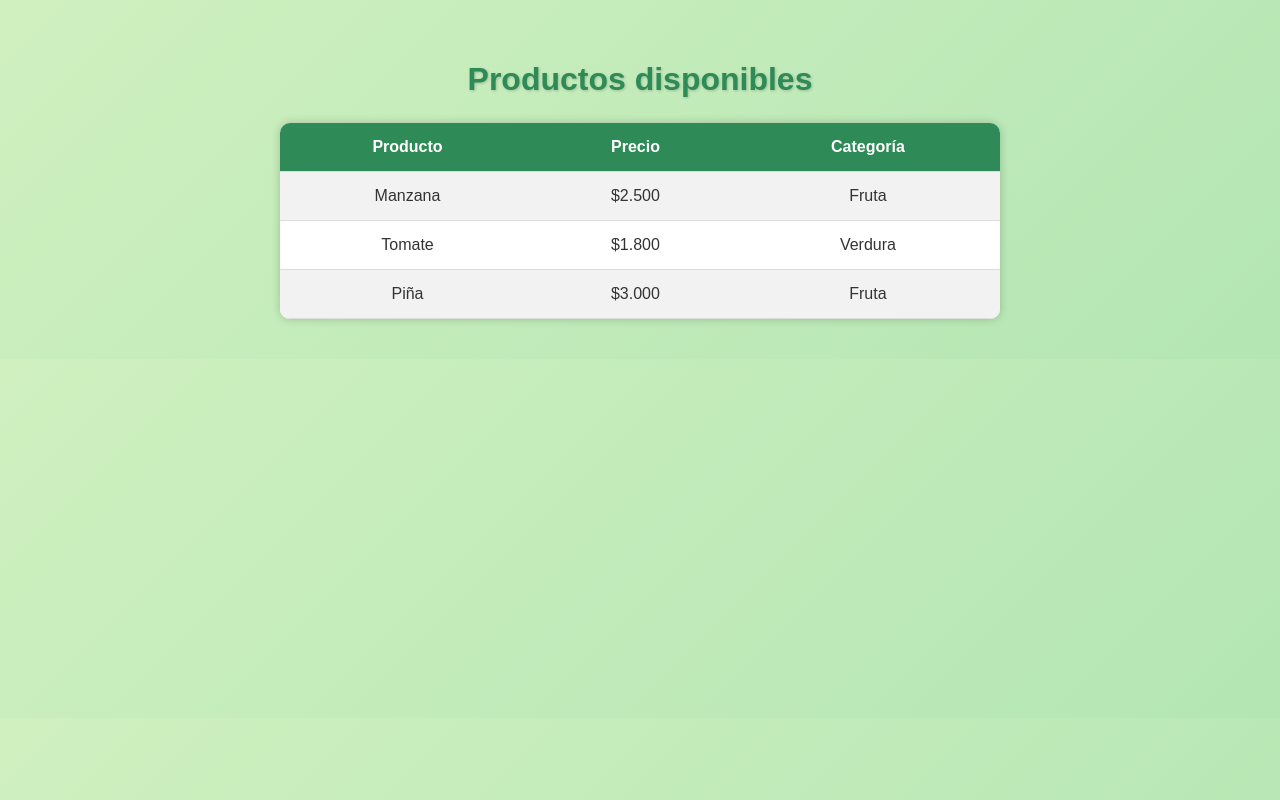
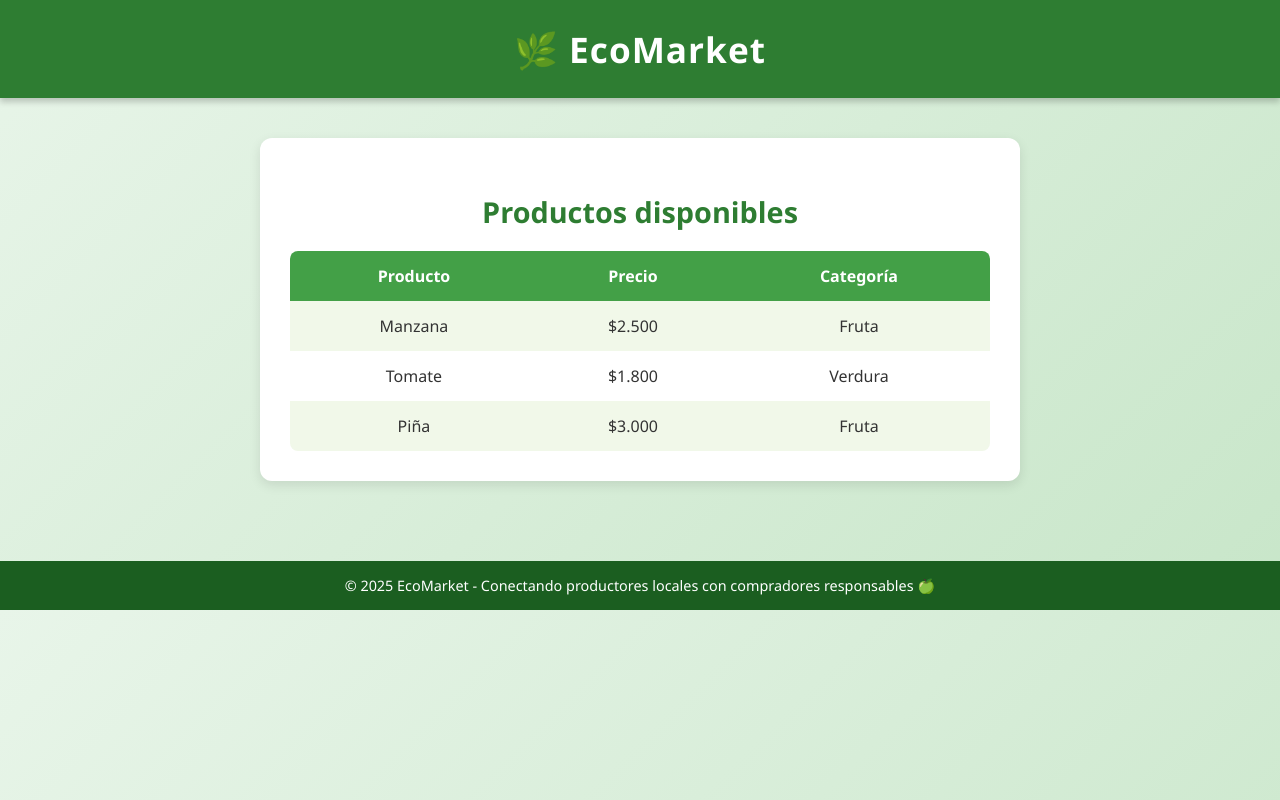
Before and after one commit to pantojarodriguezluismateo/parcial2-ingenieria-luis-pantoja, a plain HTML site: page src/index.html in a window 1280 px wide. Drawn offline with Linux system fonts and the light colour scheme.

Commit message:
Mejoro presentación general

```diff
--- a/src/index.html
+++ b/src/index.html
@@ -4,60 +4,113 @@
     <meta charset="UTF-8">
     <title>EcoMarket</title>
     <style>
+        /* Estilo general */
         body {
-            font-family: Arial, sans-serif;
-            background: linear-gradient(135deg, #d0f0c0, #b3e6b3);
+            font-family: 'Segoe UI', Tahoma, Geneva, Verdana, sans-serif;
+            background: linear-gradient(135deg, #e8f5e9, #c8e6c9);
             margin: 0;
+            padding: 0;
+            color: #333;
+        }
+
+        header {
+            background-color: #2e7d32;
+            color: white;
+            text-align: center;
+            padding: 25px 0;
+            box-shadow: 0 4px 6px rgba(0,0,0,0.2);
+        }
+
+        header h1 {
+            margin: 0;
+            font-size: 2.2em;
+            letter-spacing: 1px;
+        }
+
+        main {
+            display: flex;
+            flex-direction: column;
+            align-items: center;
             padding: 40px;
-            color: #333;
+        }
+
+        section {
+            background-color: white;
+            border-radius: 12px;
+            box-shadow: 0 4px 12px rgba(0,0,0,0.1);
+            padding: 30px;
+            width: 80%;
+            max-width: 700px;
+            transition: transform 0.3s ease;
+        }
+
+        section:hover {
+            transform: translateY(-5px);
+        }
+
+        h2 {
+            color: #2e7d32;
+            text-align: center;
+            margin-bottom: 20px;
+            font-size: 1.8em;
+        }
+
+        table {
+            width: 100%;
+            border-collapse: collapse;
+            overflow: hidden;
+            border-radius: 8px;
+        }
+
+        th, td {
+            padding: 14px 12px;
             text-align: center;
         }
 
-        h1 {
-            color: #2e8b57;
-            text-shadow: 1px 1px 3px rgba(0,0,0,0.2);
-            margin-bottom: 25px;
-        }
-
-        table {
-            margin: 0 auto;
-            border-collapse: collapse;
-            width: 60%;
-            background-color: #fff;
-            box-shadow: 0 0 10px rgba(0,0,0,0.2);
-            border-radius: 10px;
-            overflow: hidden;
-        }
-
-        th, td {
-            padding: 15px;
-            text-align: center;
-            border-bottom: 1px solid #ddd;
-        }
-
         th {
-            background-color: #2e8b57;
+            background-color: #43a047;
             color: white;
             font-weight: bold;
         }
 
         tr:nth-child(even) {
-            background-color: #f2f2f2;
+            background-color: #f1f8e9;
         }
 
         tr:hover {
-            background-color: #c1e1c1;
+            background-color: #dcedc8;
             transition: 0.3s;
+        }
+
+        footer {
+            background-color: #1b5e20;
+            color: white;
+            text-align: center;
+            padding: 15px;
+            font-size: 0.9em;
+            margin-top: 40px;
         }
     </style>
 </head>
 <body>
-    <h1>Productos disponibles</h1>
+    <header>
+        <h1>🌿 EcoMarket</h1>
+    </header>
+
+    <main>
+        <section>
+            <h2>Productos disponibles</h2>
             <table>
                 <tr><th>Producto</th><th>Precio</th><th>Categoría</th></tr>
                 <tr><td>Manzana</td><td>$2.500</td><td>Fruta</td></tr>
                 <tr><td>Tomate</td><td>$1.800</td><td>Verdura</td></tr>
                 <tr><td>Piña</td><td>$3.000</td><td>Fruta</td></tr>
             </table>
+        </section>
+    </main>
+
+    <footer>
+        © 2025 EcoMarket - Conectando productores locales con compradores responsables 🍏
+    </footer>
 </body>
 </html>
```
Lines whose indentation alone changed are shown as unchanged.
